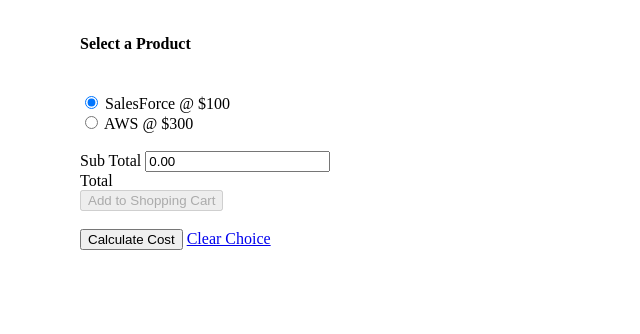
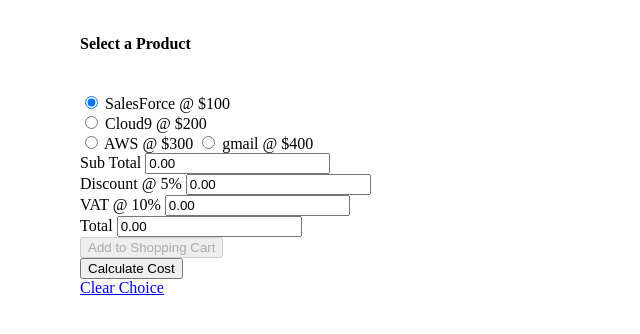
Before and after one commit to tomodonnell/IS113117367303, a PHP site: page /ebusiness/Ebus1.php in a window 1280 px wide. Shown: the part 66-400 px from the top of the page, without its empty margins (0-640 px from the left). Run offline with PHP 8.4, Linux system fonts and the light colour scheme; some libraries are stand-ins or nearby versions.

Commit message:
Ebus completed as in brief

```diff
--- a/ebusiness/Ebus1.php
+++ b/ebusiness/Ebus1.php
@@ -1,14 +1,14 @@
 <!DOCTYPE html>
 <html>
     <head>
-        <link rel="stylesheet" href="../mystylesheet.css" type="text/css"/>
-
         <title>Select Product</title>
 
         <!--jQuery-->
         <script src="https://ajax.googleapis.com/ajax/libs/jquery/3.2.1/jquery.min.js"></script>
         <script type="text/javascript" src="cost_calc.js"></script>
 
+        <link rel="stylesheet" href="../mystylesheet.css" type="text/css"/>
+        <link rel="stylesheet" href="ebus.css" type="text/css"/>
     </head>
 
     <body>
@@ -38,7 +38,7 @@
     </ul>
 </nav>
 
-        <DIV style="position: absolute; top:80px; left:80px;">
+        <div style="position: absolute; top:80px; left:80px;">
           <h4>Select a Product</h4>
 
 
@@ -53,13 +53,25 @@
 
               <br/>
 
+              <label for="cloud9">
+                <input type="radio" id="cloud9" name="product" onClick="disablebtnProceed()"/>
+                Cloud9 @ $200
+              </label>
+
+              <br/>
+
               <label for="aws">
                 <input type="radio" id="aws" name="product" onClick="disablebtnProceed()"/>
                 AWS @ $300
               </label>
 
-              <br/>
-              <br/>
+              <label for="gmail">
+                <input type="radio" id="gmail" name="product" onClick="disablebtnProceed()"/>
+                gmail @ $400
+              </label>
+
+              <br>
+              <!--Price break down for cloud services-->
 
               <label for="subtotal">
                 Sub Total
@@ -68,9 +80,23 @@
 
               <br/>
 
-              <label for="total">
+              <label for="discount">
+                Discount @ 5%
+                <input type="text" id="discount" value="0.00" readonly/>
+              </label>
+
+              <br/>
+
+              <label for="vat">
+                VAT @ 10%
+                <input type="text" id="vat" value="0.00" readonly/>
+              </label>
+
+              <br/>
+
+              <label for="total" class="total_textbox">
                 Total
-                <input type="hidden" id="total" name="total" value="0.00" readonly/>
+                <input type="text" id="total" name="total" value="0.00" readonly/>
               </label>
 
               <br/>
@@ -79,10 +105,10 @@
 
             </form>
 
-            <br/>
             <button onClick="calcSub()">Calculate Cost</button>
+            <br>
             <a role="button" href="Ebus1.php">Clear Choice</a>
-        </DIV>
+        </div>
 
     </body>
 </html>
--- a/ebusiness/cost_calc.js
+++ b/ebusiness/cost_calc.js
@@ -7,18 +7,38 @@ function calcSub(){
     if(document.getElementById('salesforce').checked) {
       argSubTotal = 100;
     }
+    else if (document.getElementById('cloud9').checked) {
+      argSubTotal = 200;
+    }
+    else if (document.getElementById('aws').checked) {
+    argSubTotal = 300;
+    }
     else {
-      argSubTotal = 300;
+      argSubTotal = 400;
     }
 
-    display(argSubTotal);
+
+    calcDisVatTotal(argSubTotal);
 }
 
-function display(parm1){
+function calcDisVatTotal(parmSubTotal){
+  var subTotal = parmSubTotal
+  var discountAmt;
+  var vatAmt;
+  var totalPrice;
+
+  discountAmt = (subTotal* 0.05);
+  vatAmt = ((subTotal - discountAmt) * 0.1);
+  totalPrice = ((subTotal + vatAmt) - discountAmt);
+  display(subTotal, discountAmt, vatAmt, totalPrice)
+}
+
+function display(parm1, parm2, parm3, parm4){
 
   document.getElementById("subtotal").value = parm1;
-  document.getElementById("total").value = parm1;
-
+  document.getElementById("discount").value = parm2;
+  document.getElementById("vat").value = parm3;
+  document.getElementById("total").value = parm4;
   enablebtnProceed();
 }
 
--- a/homepage.html
+++ b/homepage.html
@@ -2,15 +2,11 @@
 <html>
     <head>
         <title>117367303</title>
-        <link rel="stylesheet" href="../mystylesheet.css" type="text/css" />
-        <link rel="stylesheet" href="https://www.w3schools.com/w3css/3/w3.css">
+        <link rel="stylesheet" href="mystylesheet.css" type="text/css" />
         <meta charset="UTF-8">
         <meta name="viewport" content="width=device-width, initial-scale=1">
     </head>
     <body>
-        <DIV style="position: absolute; top:80px; left:80px;">
-        <h1 class="mainheading">117367303 - IS1113 Project!</h1>
-        </DIV>
 
         <!--Inserting a Navigation bar -->
 <nav>
--- a/opening.css
+++ b/opening.css
@@ -13,9 +13,11 @@ body, html {
 
 /* putting text in centre */
 .text {
-    max-width: 1000px;
     margin: 0 auto;
     text-align: center;
+    position: absolute;
+    top: 40%;
+    left: 45%;
 }
 
 /* designing button */
```
Also changed, not shown: ebusiness/Ebus2.php (+14 -1 lines), ebusiness/ebus.css (added).
